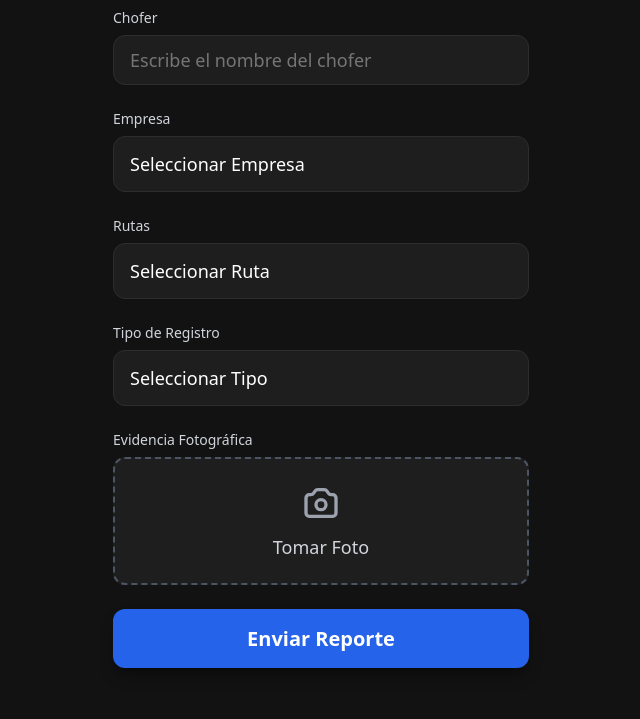
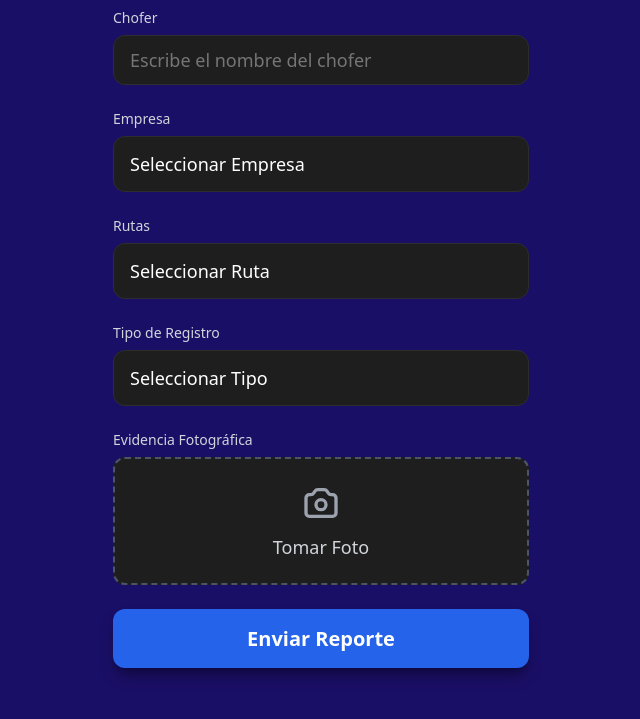
Before and after one commit to juandaxz/Prototipo-Automatizacion-Reportes, a website: page index.html in a window 1280 px wide. Shown: the part 81-800 px from the top of the page, without its empty margins (319-959 px from the left). Drawn offline with Linux system fonts and the light colour scheme.

Commit message:
Update index.html

```diff
--- a/index.html
+++ b/index.html
@@ -13,7 +13,7 @@
     <style>
         * { box-sizing: border-box; }
         body {
-            background-color: #121212;
+            background-color: #1A0F66;
             color: #ffffff;
             font-family: system-ui, -apple-system, sans-serif;
             margin: 0;
```
